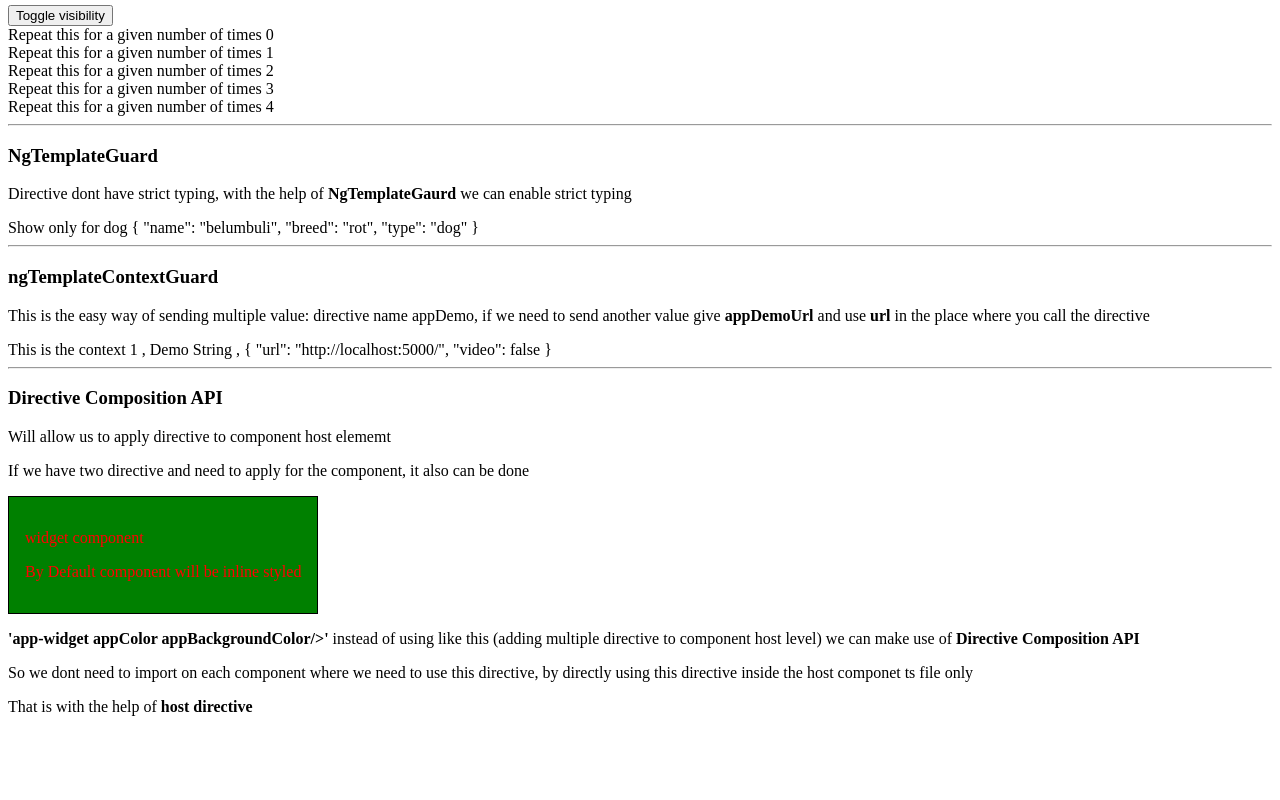
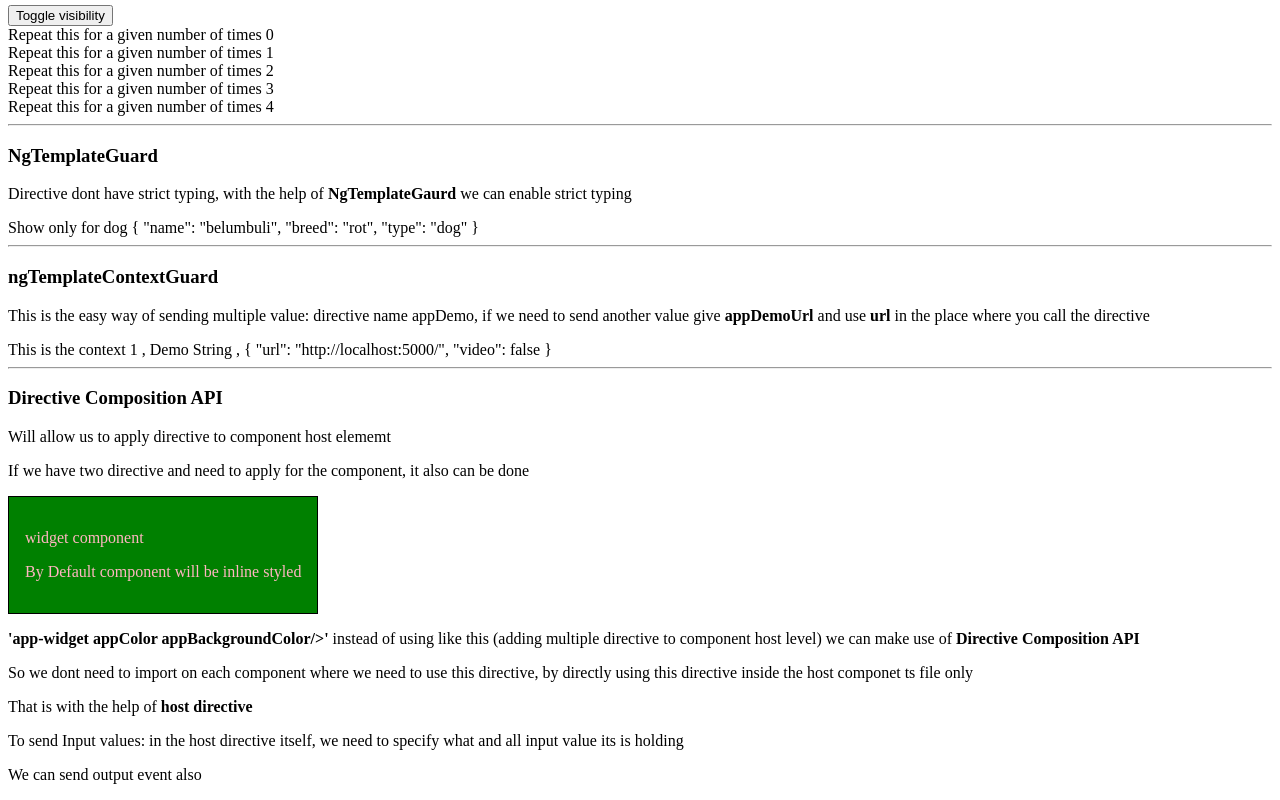
Before and after one commit to sreedhar-eg1/Angular-practice, an Angular app: page / in a window 1280 px wide. Shown: the part 2971-3771 px from the top of the page. Before the commit the page ends 3703 px from the top, so only its background shows below. Built offline with nearby package versions, Linux system fonts and the light colour scheme.

Commit message:
feature - passing input and output value for Directive Composition

```diff
--- a/src/app/app.component.html
+++ b/src/app/app.component.html
@@ -236,7 +236,7 @@
     done
   </p>
   <div>
-    <app-widget appColor appBackgroundColor />
+    <app-widget color="lightPink" (colorChanged)="changedColor($event)"/>
     <p>
       <strong>'app-widget appColor appBackgroundColor/>'</strong> instead of
       using like this (adding multiple directive to component host level) we can
@@ -249,5 +249,10 @@
       file only
     </p>
     <p>That is with the help of <strong>host directive</strong></p>
+    <p>
+      To send Input values: in the host directive itself, we need to specify
+      what and all input value its is holding
+    </p>
+    <p>We can send output event also</p>
   </div>
 </div>
--- a/src/app/app.component.ts
+++ b/src/app/app.component.ts
@@ -148,4 +148,9 @@ export class AppComponent implements OnInit {
 
     this.fillColor.set(`rgb(${r}, ${g}, ${b}`);
   }
+
+  changedColor(event: string) {
+    console.log(event);
+
+  }
 }
--- a/src/app/basics/widget/widget.component.ts
+++ b/src/app/basics/widget/widget.component.ts
@@ -7,8 +7,18 @@ import { BackgroundColorDirective } from '../../directives/background-color.dire
   imports: [],
   templateUrl: './widget.component.html',
   styleUrl: './widget.component.scss',
+  // without any input values
+  // hostDirectives: [
+  //   ColorDirective,
+  //   BackgroundColorDirective
+  // ]
+  //With input values
   hostDirectives: [
-    ColorDirective,
+    {
+      directive: ColorDirective,
+      inputs: ['color'],
+      outputs: ['colorChanged']
+    },
     BackgroundColorDirective
   ]
 })
--- a/src/app/directives/color.directive.ts
+++ b/src/app/directives/color.directive.ts
@@ -1,4 +1,4 @@
-import { Directive, ElementRef, inject, OnInit, Renderer2 } from '@angular/core';
+import { Directive, ElementRef, inject, input, OnInit, output, Renderer2 } from '@angular/core';
 
 @Directive({
   selector: '[appColor]'
@@ -7,12 +7,19 @@ export class ColorDirective implements OnInit {
   private renderer = inject(Renderer2)
   private hostElememt = inject(ElementRef).nativeElement
 
+  color = input('red')
+  colorChanged = output<string>()
+
   constructor() { }
 
   ngOnInit(): void {
-      this.renderer.setStyle(this.hostElememt, 'color', 'red')
+      this.renderer.setStyle(this.hostElememt, 'color', this.color())
       this.renderer.setStyle(this.hostElememt, 'border', '1px solid black')
       this.renderer.setStyle(this.hostElememt, 'padding', '1rem')
+
+      setTimeout(() => {
+        this.colorChanged.emit(`'Color changed to ${this.color()}`)
+      }, 1000)
   }
 
 }
```
